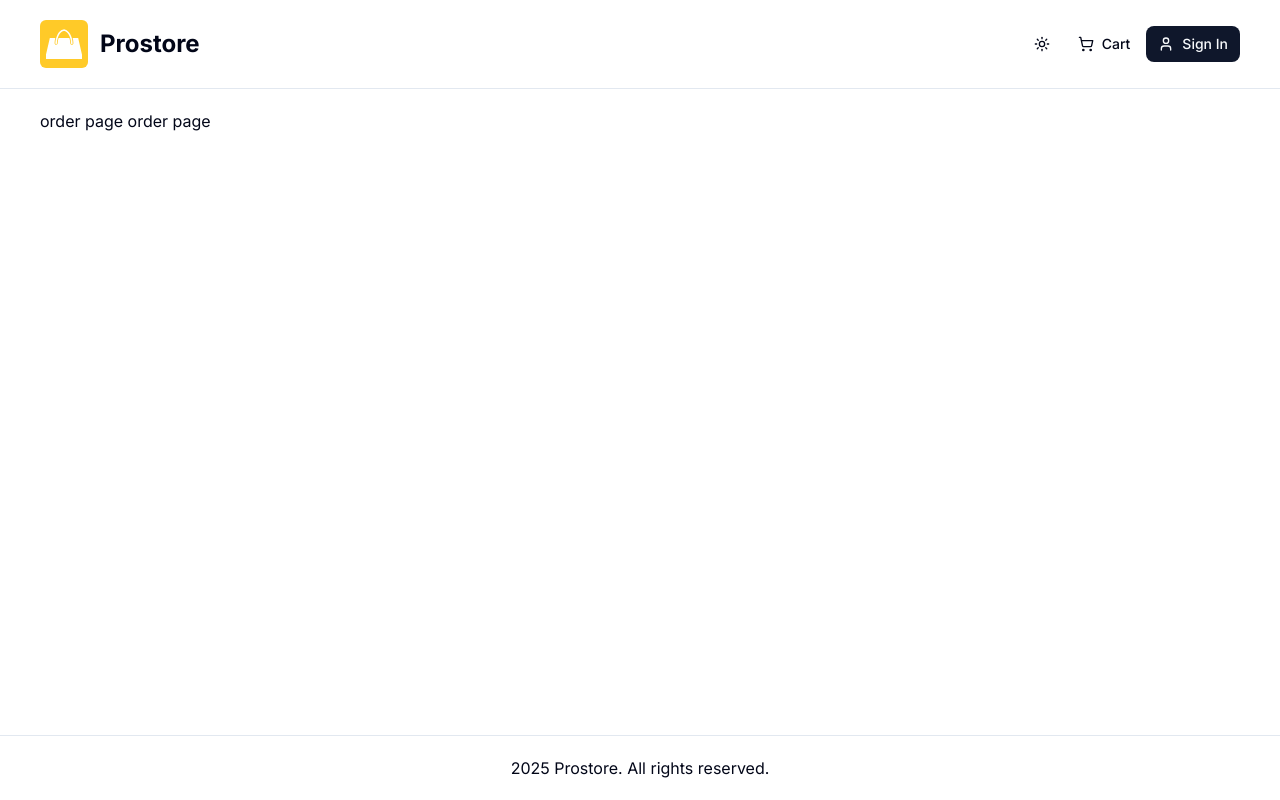
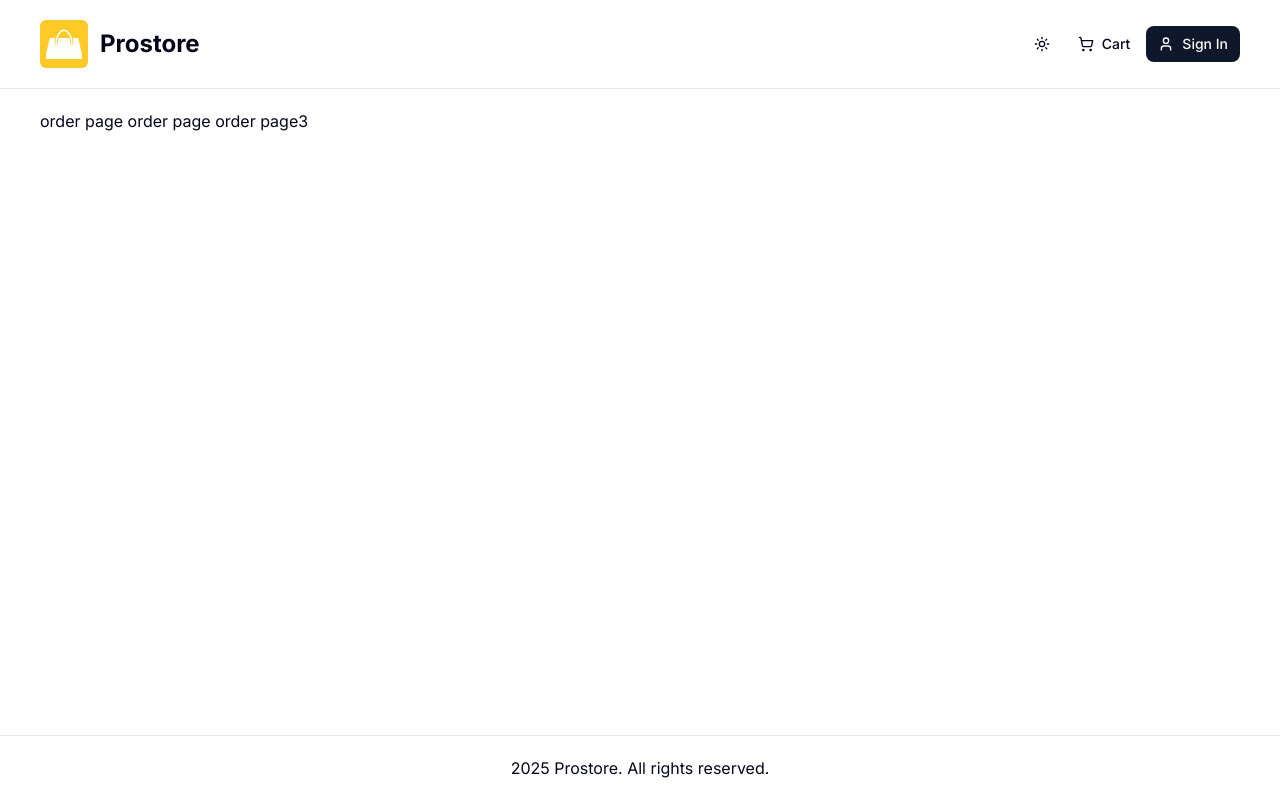
Before and after one commit to zainahmad-dev/prostore, a Next.js app: page /order/1 in a window 1280 px wide. Built offline with nearby package versions, Linux system fonts and the light colour scheme; no server answers.

Commit message:
Minor Changes

```diff
--- a/app/(root)/order/[id]/page.tsx
+++ b/app/(root)/order/[id]/page.tsx
@@ -3,6 +3,7 @@ const OrderPage = () => {
 
     order page
     order page
+    order page3
     </>);
 }
 
```
